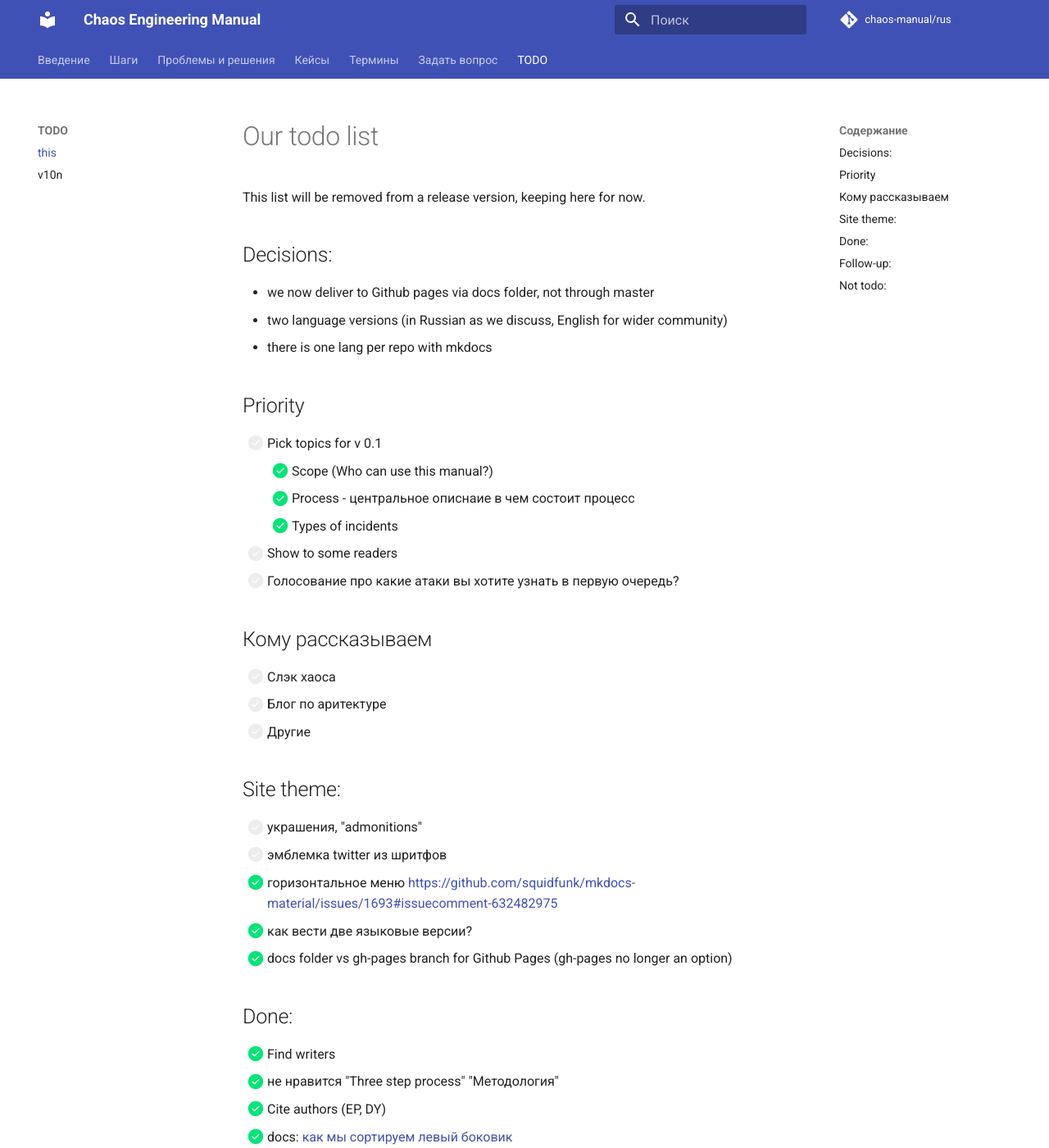
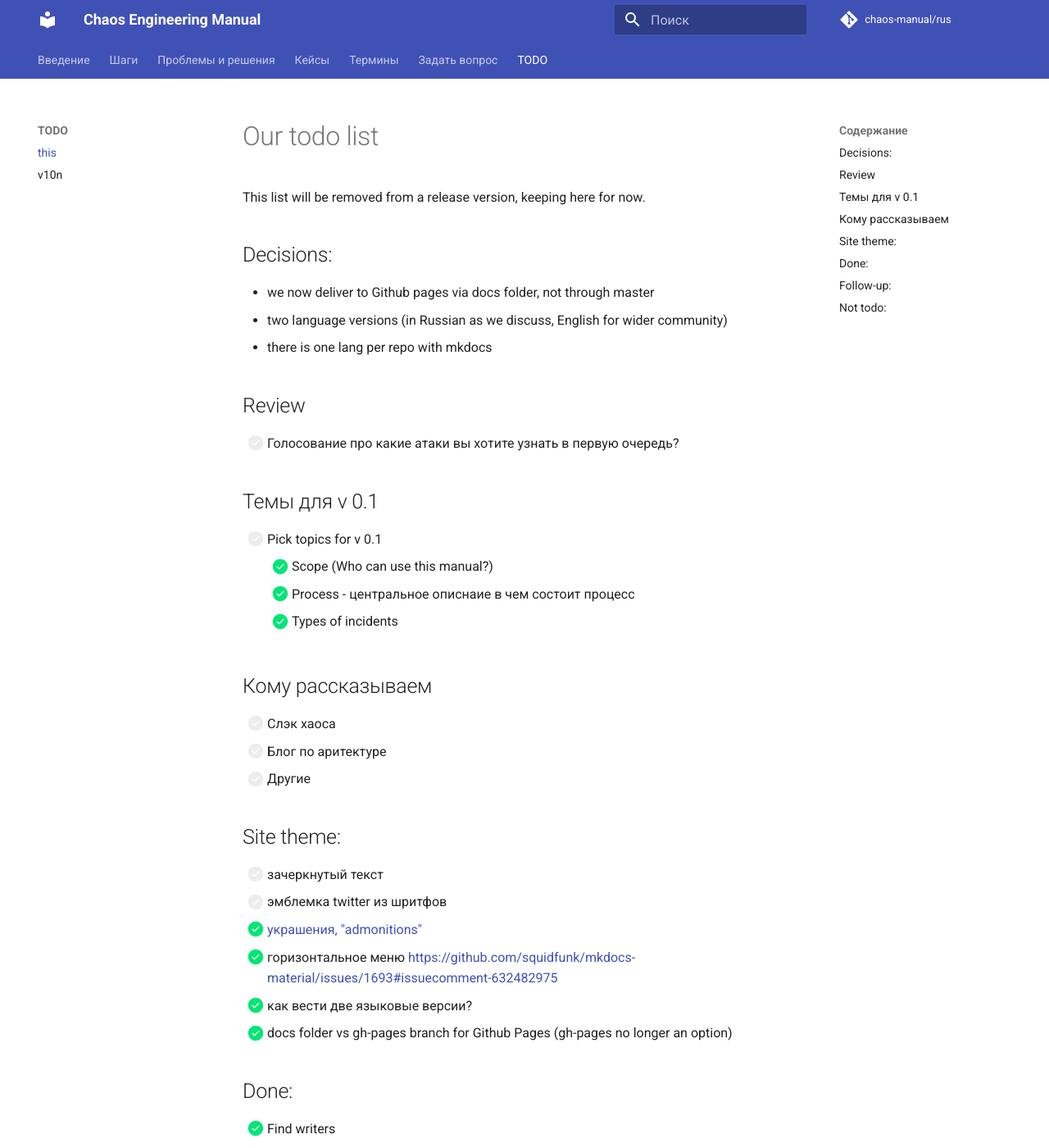
Before and after one commit to chaos-manual/rus, an MkDocs documentation site: the page built from documentation-ru/todo/this.md, in a window 1280 px wide and 1400 px high. Shown: the whole window at 82% size. Built offline with MkDocs 1.6.1 and Material for MkDocs 9.7.7, drawn with Linux system fonts in a browser that asks for light colours; comment, search, counter and statistics services are not loaded.

Commit message:
Update this.md

```diff
--- a/documentation-ru/todo/this.md
+++ b/documentation-ru/todo/this.md
@@ -8,14 +8,16 @@ This list will be removed from a release version, keeping here for now.
 - two language versions (in Russian as we discuss, English for wider community)
 - there is one lang per repo with mkdocs
 
-## Priority
+## Review
+
+* [ ] Голосование про какие атаки вы хотите узнать в первую очередь?
+
+## Темы для v 0.1
 
 * [ ] Pick topics for v 0.1
     * [x] Scope (Who can use this manual?)
     * [x] Process - центральное описнаие в чем состоит процесс
     * [x] Types of incidents
-* [ ] Show to some readers
-* [ ] Голосование про какие атаки вы хотите узнать в первую очередь?
 
 ## Кому рассказываем
 
@@ -25,8 +27,9 @@ This list will be removed from a release version, keeping here for now.
 
 ## Site theme:
 
-- [ ] украшения, "admonitions"
+- [ ] зачеркнутый текст
 - [ ] эмблемка twitter из шритфов
+- [x] [украшения, "admonitions"](https://squidfunk.github.io/mkdocs-material/extensions/admonition/)
 - [x] горизонтальное меню https://github.com/squidfunk/mkdocs-material/issues/1693#issuecomment-632482975
 - [x] как вести две языковые версии?
 - [x] docs folder vs gh-pages branch for Github Pages (gh-pages no longer an option)
```
